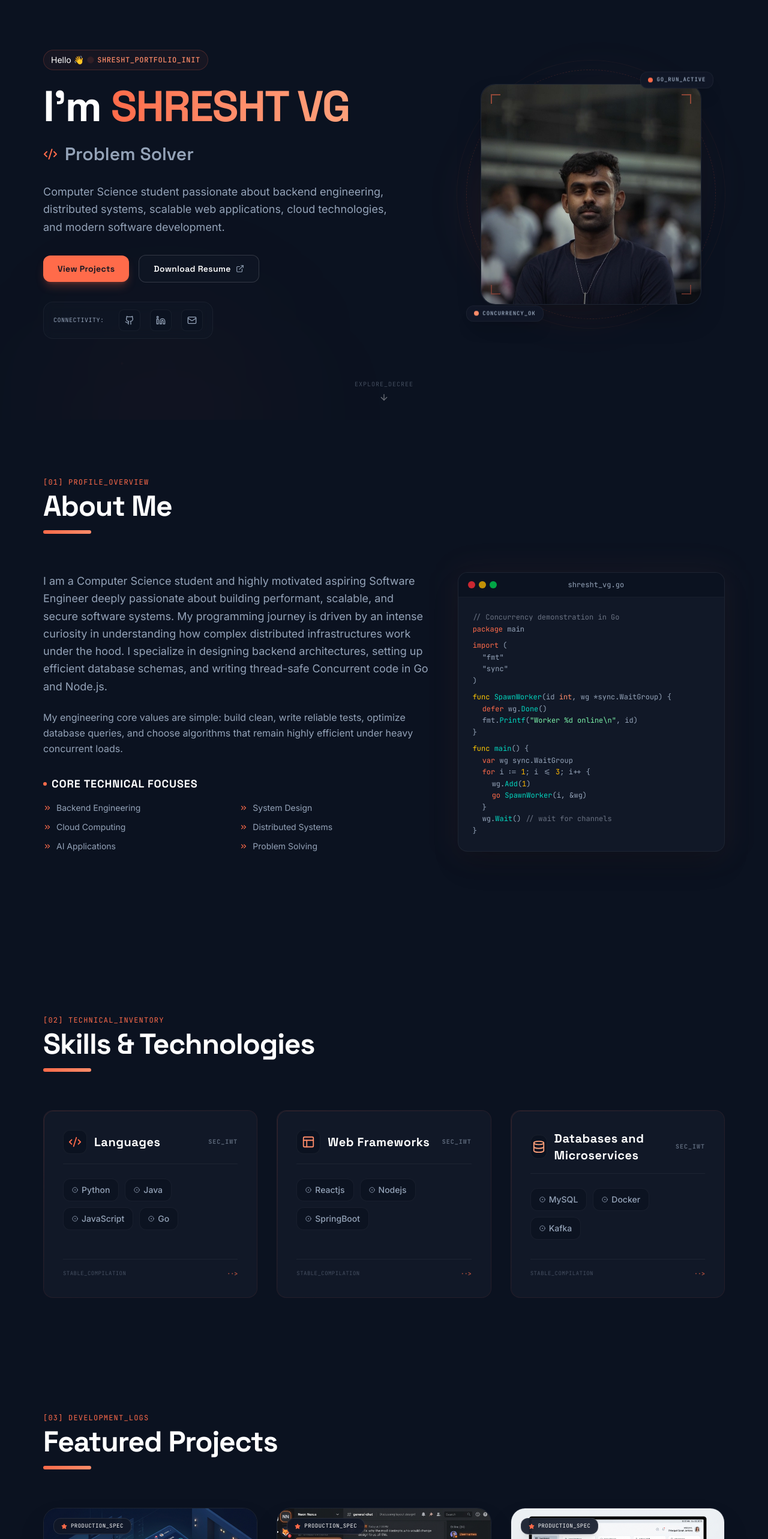
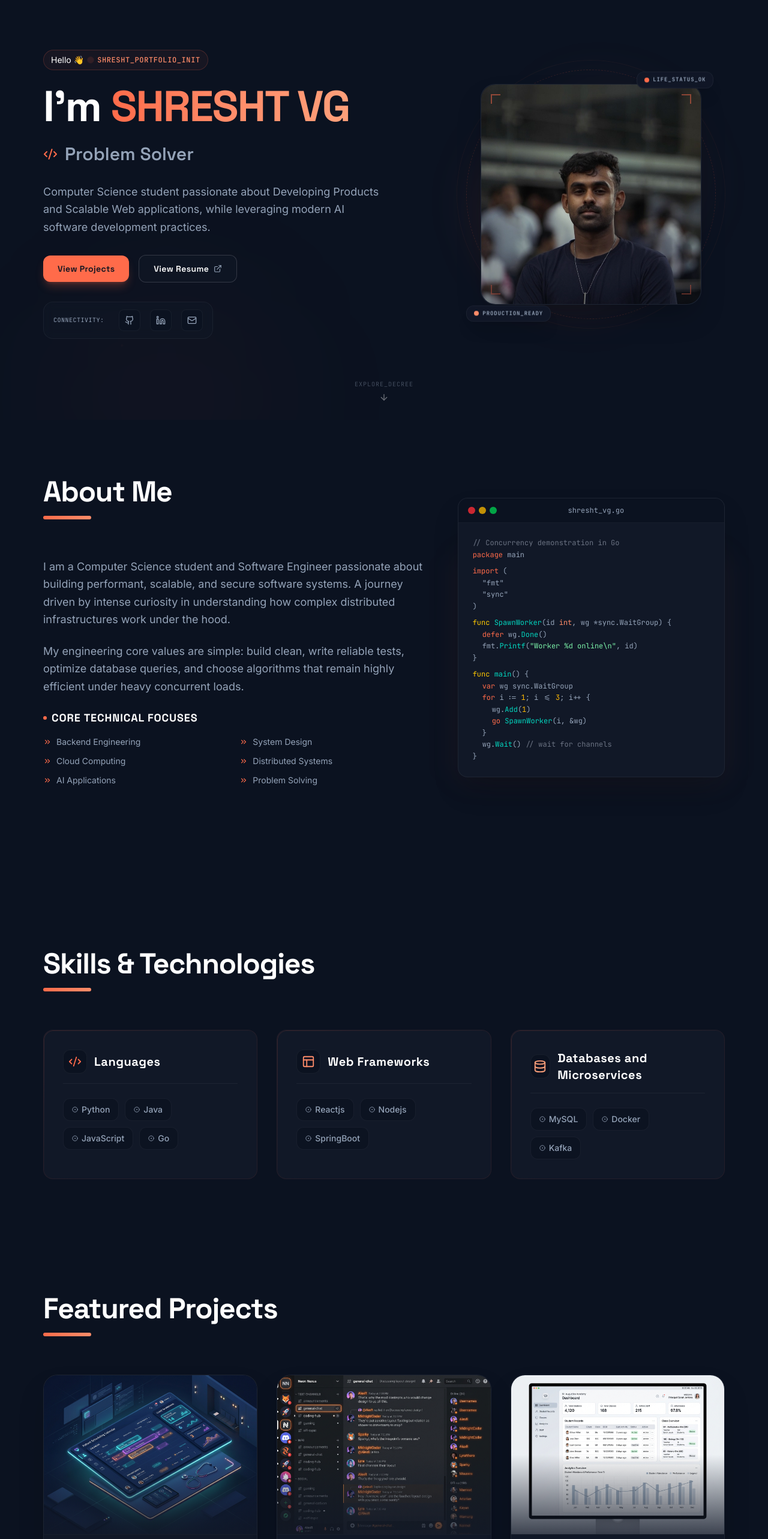
Before and after one commit to Shreshtvg/Portfolio-Website, a React (Vite) app: page / in a window 1280 px wide. Shown: the part 100-2666 px from the top of the page at 60% size. Built offline with nearby package versions, Linux system fonts and the light colour scheme.

Commit message:
Few Minor changes

```diff
--- a/package.json
+++ b/package.json
@@ -26,6 +26,7 @@
   "devDependencies": {
     "@types/express": "^4.17.21",
     "@types/node": "^22.14.0",
+    "@types/react": "^19.2.15",
     "autoprefixer": "^10.4.21",
     "esbuild": "^0.25.0",
     "tailwindcss": "^4.1.14",
--- a/src/components/Loader.tsx
+++ b/src/components/Loader.tsx
@@ -49,11 +49,11 @@ export default function Loader({ onComplete }: LoaderProps) {
 
         <motion.p
           initial={{ opacity: 0 }}
-          animate={{ opacity: 0.6 }}
+          animate={{ opacity: 1 }}
           transition={{ delay: 0.5, duration: 0.5 }}
-          className="mt-2 font-mono text-xs tracking-widest text-[#94A3B8]"
+          className="mt-2 font-mono text-xs tracking-widest text-text-white"
         >
-          COMPILING PORTFOLIO...
+          HOPE YOU HAD YOUR COFFEE☕
         </motion.p>
 
         {/* Dynamic Loading Progress Bar */}
--- a/src/data/portfolioData.ts
+++ b/src/data/portfolioData.ts
@@ -35,7 +35,7 @@ export const portfolioData = {
   personal: {
     name: "SHRESHT VG",
     tagline: "Software Engineer",
-    subTagline: "Computer Science student passionate about backend engineering, distributed systems, scalable web applications, cloud technologies, and modern software development.",
+    subTagline: "Computer Science student passionate about Developing Products and Scalable Web applications, while leveraging modern AI software development practices.",
     rotatingTitles: [
       "Software Engineer",
       "Problem Solver"
@@ -50,7 +50,7 @@ export const portfolioData = {
   },
   about: {
     heading: "About Me",
-    bio: "I am a Computer Science student and highly motivated aspiring Software Engineer deeply passionate about building performant, scalable, and secure software systems. My programming journey is driven by an intense curiosity in understanding how complex distributed infrastructures work under the hood. I specialize in designing backend architectures, setting up efficient database schemas, and writing thread-safe Concurrent code in Go and Node.js.",
+    bio: "I am a Computer Science student and Software Engineer passionate about building performant, scalable, and secure software systems. A journey driven by intense curiosity in understanding how complex distributed infrastructures work under the hood.",
     keyInterests: [
       "Backend Engineering",
       "System Design",
@@ -106,7 +106,7 @@ export const portfolioData = {
         "Engineered secure authentication and authorization using JWT, OAuth2 flows, and bcrypt password hashing, protecting sensitive medical administration operations and user data.",
         "Built and consumed 15+ RESTful API endpoints for appointment lifecycle management, doctor scheduling, queue operations, and account management, improving operational efficiency through automated workflows and centralized data management."
       ],
-      stack: ["Next.js", "FastAPI", "SQLAlchemy", "SQLite", "JWT"],
+      stack: ["Next.js", "FastAPI", "SQLAlchemy", "SQLite", "JWT", "OAuth2"],
       image: "/images/hospital_frontdesk_1779801230297.png",
       github: "https://github.com/Shreshtvg/Hospital-FrontDesk-System",
       live: "https://hospital-front-desk-system.vercel.app/"
@@ -120,7 +120,7 @@ export const portfolioData = {
         "Comprehensive Social Ecosystem: Implements a sophisticated Discord-style organizational structure featuring hierarchical Servers and Channels, a complete Friendship lifecycle (optimized search, requests, and mutual confirmation), and persistent Direct Messaging.",
         "Enterprise-Grade Security & UX: Features robust JWT authentication with 1-hour session expirations, automatic inactivity timeouts, and rich messaging capabilities including WhatsApp-style replies, multipart image uploads, and secure multi-select bulk actions."
       ],
-      stack: ["Reactjs", "Go(Fiber)", "PostgreSql", "Redis", "WebSockets"],
+      stack: ["Reactjs", "Go(Fiber)", "PostgreSql", "Redis", "WebSockets", "JWT", "Docker"],
       image: "/images/project_convo_discord_1779797861085.png",
       github: "https://github.com/Shreshtvg/TheConvoChat",
       live: "https://github.com/Shreshtvg/TheConvoChat"
@@ -133,7 +133,7 @@ export const portfolioData = {
         "Built a scalable full-stack School Management System using Spring Boot and Angular with JWT-based authentication and role-based authorization.",
         "Engineered RESTful APIs and a responsive frontend to manage student records, attendance, and courses, following clean architecture and optimized database interactions."
       ],
-      stack: ["Java", "Spring Boot", "Angular"],
+      stack: ["Java", "Spring Boot", "Angular", "JWT", "MySQL"],
       image: "/images/project_school_white_1779797880437.png",
       github: "https://github.com/Shreshtvg/SchoolManagementSystem",
       live: "https://github.com/Shreshtvg/SchoolManagementSystem"
--- a/src/sections/About.tsx
+++ b/src/sections/About.tsx
@@ -10,9 +10,6 @@ export default function About() {
 
         {/* Section Heading */}
         <div className="flex flex-col items-start mb-16 text-left">
-          <div className="flex items-center gap-2 mb-2 font-mono text-xs text-[#FF6B4A] tracking-widest uppercase">
-            <span>[01] PROFILE_OVERVIEW</span>
-          </div>
           <h2 className="font-heading text-4xl md:text-5xl font-extrabold text-white tracking-tight">
             {about.heading}
           </h2>
@@ -26,7 +23,7 @@ export default function About() {
             <p className="text-[#94A3B8] text-base md:text-lg leading-relaxed mb-6">
               {about.bio}
             </p>
-            <p className="text-[#94A3B8] text-base leading-relaxed mb-8">
+            <p className="text-[#94A3B8] text-base md:text-lg leading-relaxed mb-6">
               My engineering core values are simple: build clean, write reliable tests, optimize database queries, and choose algorithms that remain highly efficient under heavy concurrent loads.
             </p>
 
@@ -45,7 +42,7 @@ export default function About() {
 
           <div className="lg:col-span-5 relative">
             {/* Embedded Interactive Code Mockup */}
-            <div className="w-full bg-[#111827] border border-white/5 rounded-2xl overflow-hidden shadow-2xl">
+            <div className="w-full bg-[#111827] border border-white/5 rounded-2xl overflow-hidden shadow-2xl -mt-25">
               <div className="bg-[#0B1220] px-4 py-3 border-b border-white/5 flex items-center justify-between">
                 <div className="flex items-center gap-1.5">
                   <span className="w-3 h-3 rounded-full bg-red-500/80" />
--- a/src/sections/Contact.tsx
+++ b/src/sections/Contact.tsx
@@ -120,6 +120,7 @@ export default function Contact() {
       value: "shreshtvg@gmail.com",
       link: personal.socials.email,
       icon: <Mail className="text-[#FF6B4A]" size={20} />,
+      face: "shreshtvg@gmail.com",
       type: "email"
     },
     {
@@ -127,6 +128,7 @@ export default function Contact() {
       value: "linkedin.com/in/shresht-v-g-506465241",
       link: personal.socials.linkedin,
       icon: <Linkedin className="text-[#FF8C69]" size={20} />,
+      face: "Linkedin",
       type: "linkedin"
     },
     {
@@ -134,6 +136,7 @@ export default function Contact() {
       value: "github.com/shreshtvg",
       link: personal.socials.github,
       icon: <Github className="text-[#FFA07A]" size={20} />,
+      face: "GitHub",
       type: "github"
     }
   ];
@@ -144,9 +147,6 @@ export default function Contact() {
 
         {/* Section Heading */}
         <div className="flex flex-col items-start mb-16 text-left">
-          <div className="flex items-center gap-2 mb-2 font-mono text-xs text-[#FF6B4A] tracking-widest uppercase">
-            <span>[07] BRIDGE_INTERFACES</span>
-          </div>
           <h2 className="font-heading text-4xl md:text-5xl font-extrabold text-white tracking-tight">
             Get In Touch
           </h2>
@@ -161,7 +161,7 @@ export default function Contact() {
               Let's create something scalability-first.
             </h3>
             <p className="text-sm md:text-base text-[#94A3B8] leading-relaxed mb-6">
-              I am actively looking for internship, placement, and entry-level Software Engineering positions in top technology teams, backend infrastructures, and robust fullstack projects. Drop a query or direct note!
+              I am actively looking for Full time Opportunities in top technology teams, backend infrastructures, and robust fullstack projects. Drop a query or direct note!
             </p>
 
             {/* Structured Contact Anchors */}
@@ -181,10 +181,7 @@ export default function Contact() {
                           {method.icon}
                         </div>
                         <div className="flex flex-col text-left">
-                          <span className="font-mono text-[9px] text-[#94A3B8]/60 uppercase tracking-wider">
-                            {copied ? "Copied to Clipboard!" : method.label}
-                          </span>
-                          <span className="text-sm font-medium text-white group-hover:text-[#FF6B4A] transition-colors">{method.value}</span>
+                          <span className="text-sm font-medium text-white group-hover:text-[#FF6B4A] transition-colors">{method.face}</span>
                         </div>
                       </div>
                       <span className="text-xs font-mono text-[#FF6B4A]/50 group-hover:text-[#FF6B4A] transition-colors font-bold select-none">&lambda;</span>
@@ -206,8 +203,7 @@ export default function Contact() {
                         {method.icon}
                       </div>
                       <div className="flex flex-col text-left">
-                        <span className="font-mono text-[9px] text-[#94A3B8]/60 uppercase tracking-wider">{method.label}</span>
-                        <span className="text-sm font-medium text-white group-hover:text-[#FF6B4A] transition-colors">{method.value}</span>
+                        <span className="text-sm font-medium text-white group-hover:text-[#FF6B4A] transition-colors">{method.face}</span>
                       </div>
                     </div>
                     <span className="text-xs font-mono text-[#FF6B4A]/50 group-hover:text-[#FF6B4A] transition-colors font-bold group-hover:translate-x-0.5 transition-transform">&lambda;</span>
@@ -253,7 +249,7 @@ export default function Contact() {
                             name="name"
                             value={form.name}
                             onChange={handleInputChange}
-                            placeholder="John Doe"
+                            placeholder="Elon Musk"
                             className={`w-full px-4 py-3 bg-[#0B1220] border rounded-xl text-sm text-white placeholder-gray-600 focus:outline-none focus:border-[#FF6B4A]/50 focus:ring-1 focus:ring-[#FF6B4A]/10 transition-all ${
                               errors.name ? "border-red-500/40" : "border-white/5"
                             }`}
@@ -276,7 +272,7 @@ export default function Contact() {
                             name="email"
                             value={form.email}
                             onChange={handleInputChange}
-                            placeholder="johndoe@gmail.com"
+                            placeholder="elonmusk@gmail.com"
                             className={`w-full px-4 py-3 bg-[#0B1220] border rounded-xl text-sm text-white placeholder-gray-600 focus:outline-none focus:border-[#FF6B4A]/50 focus:ring-1 focus:ring-[#FF6B4A]/10 transition-all ${
                               errors.email ? "border-red-500/40" : "border-white/5"
                             }`}
@@ -301,7 +297,7 @@ export default function Contact() {
                           name="subject"
                           value={form.subject}
                           onChange={handleInputChange}
-                          placeholder="Re: Distributed Systems Intern opportunities"
+                          placeholder="We have an opportunity for you at SpaceX"
                           className={`w-full px-4 py-3 bg-[#0B1220] border rounded-xl text-sm text-white placeholder-gray-600 focus:outline-none focus:border-[#FF6B4A]/50 focus:ring-1 focus:ring-[#FF6B4A]/10 transition-all ${
                             errors.subject ? "border-red-500/40" : "border-white/5"
                           }`}
@@ -324,7 +320,7 @@ export default function Contact() {
                           name="message"
                           value={form.message}
                           onChange={handleInputChange}
-                          placeholder="Write your note, job specs, or core parameters here..."
+                          placeholder="Feel free to add details..."
                           className={`w-full px-4 py-3 bg-[#0B1220] border rounded-xl text-sm text-white placeholder-gray-600 focus:outline-none focus:border-[#FF6B4A]/50 focus:ring-1 focus:ring-[#FF6B4A]/10 transition-all resize-none ${
                             errors.message ? "border-red-500/40" : "border-white/5"
                           }`}
--- a/src/sections/Experience.tsx
+++ b/src/sections/Experience.tsx
@@ -11,9 +11,6 @@ export default function Experience() {
 
         {/* Section Heading */}
         <div className="flex flex-col items-start mb-16 text-left">
-          <div className="flex items-center gap-2 mb-2 font-mono text-xs text-[#FF6B4A] tracking-widest uppercase">
-            <span>[04] STRUCTURAL_TIMELINE</span>
-          </div>
           <h2 className="font-heading text-4xl md:text-5xl font-extrabold text-white tracking-tight">
             Experience & Internships
           </h2>
--- a/src/sections/Hero.tsx
+++ b/src/sections/Hero.tsx
@@ -115,7 +115,7 @@ export default function Hero() {
               referrerPolicy="no-referrer"
               className="px-6 py-3 rounded-xl border border-white/15 bg-[#111827]/60 hover:border-[#FF6B4A]/30 text-white font-heading font-semibold text-sm tracking-wide hover:bg-[#FF6B4A]/5 hover:-translate-y-1 transition-all duration-300 flex items-center gap-2"
             >
-              <span>Download Resume</span>
+              <span>View Resume</span>
               <ExternalLink size={14} className="text-[#94A3B8]" />
             </a>
           </motion.div>
@@ -217,7 +217,7 @@ export default function Hero() {
               transition={{ duration: 5, repeat: Infinity, ease: "easeInOut" }}
             >
               <div className="w-2 h-2 rounded-full bg-[#FF6B4A]" />
-              <span className="font-mono text-[9px] text-[#94A3B8] tracking-widest uppercase font-semibold">GO_RUN_ACTIVE</span>
+              <span className="font-mono text-[9px] text-[#94A3B8] tracking-widest uppercase font-semibold">LIFE_STATUS_OK</span>
             </motion.div>
 
             <motion.div
@@ -226,7 +226,7 @@ export default function Hero() {
               transition={{ duration: 6, repeat: Infinity, ease: "easeInOut", delay: 1 }}
             >
               <div className="w-2 h-2 rounded-full bg-[#FF8C69]" />
-              <span className="font-mono text-[9px] text-[#94A3B8] tracking-widest uppercase font-semibold">CONCURRENCY_OK</span>
+              <span className="font-mono text-[9px] text-[#94A3B8] tracking-widest uppercase font-semibold">PRODUCTION_READY</span>
             </motion.div>
           </motion.div>
         </div>
--- a/src/sections/Projects.tsx
+++ b/src/sections/Projects.tsx
@@ -12,9 +12,6 @@ export default function Projects() {
         {/* Section Heading */}
         <div className="flex flex-col md:flex-row md:items-end justify-between mb-16 gap-8">
           <div className="flex flex-col items-start text-left">
-            <div className="flex items-center gap-2 mb-2 font-mono text-xs text-[#FF6B4A] tracking-widest uppercase">
-              <span>[03] DEVELOPMENT_LOGS</span>
-            </div>
             <h2 className="font-heading text-4xl md:text-5xl font-extrabold text-white tracking-tight">
               Featured Projects
             </h2>
@@ -44,12 +41,6 @@ export default function Projects() {
                     referrerPolicy="no-referrer"
                   />
                   <div className="absolute inset-0 bg-gradient-to-t from-[#111827] via-transparent to-transparent opacity-80" />
-
-                  {/* Floating Micro Tag */}
-                  <div className="absolute top-4 left-4 px-3 py-1.5 rounded-xl border border-white/10 bg-[#111827]/90 text-white font-mono text-[9px] tracking-wider uppercase flex items-center gap-1.5 shadow-xl backdrop-blur-md">
-                    <Star size={10} className="text-[#FF6B4A] fill-[#FF6B4A]" />
-                    <span>PRODUCTION_SPEC</span>
-                  </div>
                 </div>
 
                 {/* Card Content Description */}
--- a/src/sections/Skills.tsx
+++ b/src/sections/Skills.tsx
@@ -25,9 +25,6 @@ export default function Skills() {
 
         {/* Section Heading */}
         <div className="flex flex-col items-start mb-16 text-left">
-          <div className="flex items-center gap-2 mb-2 font-mono text-xs text-[#FF6B4A] tracking-widest uppercase">
-            <span>[02] TECHNICAL_INVENTORY</span>
-          </div>
           <h2 className="font-heading text-4xl md:text-5xl font-extrabold text-white tracking-tight">
             Skills &amp; Technologies
           </h2>
@@ -56,9 +53,6 @@ export default function Skills() {
                       {category.title}
                     </h3>
                   </div>
-                  <span className="font-mono text-[10px] text-[#94A3B8]/60 uppercase tracking-widest font-semibold">
-                    SEC_IWT
-                  </span>
                 </div>
 
                 {/* Tech Badges Grid */}
@@ -74,16 +68,6 @@ export default function Skills() {
                   ))}
                 </div>
               </div>
-
-              {/* Minimal decorative design line at footer of card */}
-              <div className="mt-8 pt-4 border-t border-white/5 flex items-center justify-between">
-                <span className="font-mono text-[9px] text-[#94A3B8]/40 tracking-wider">
-                  STABLE_COMPILATION
-                </span>
-                <span className="font-mono text-[10px] text-[#FF6B4A]/70 font-semibold group-hover:translate-x-1 transition-transform">
-                  &middot;&middot;&gt;
-                </span>
-              </div>
             </motion.div>
           ))}
         </div>
```
Also changed, not shown: 1 other file (tests, documents, lock files or other folders).
